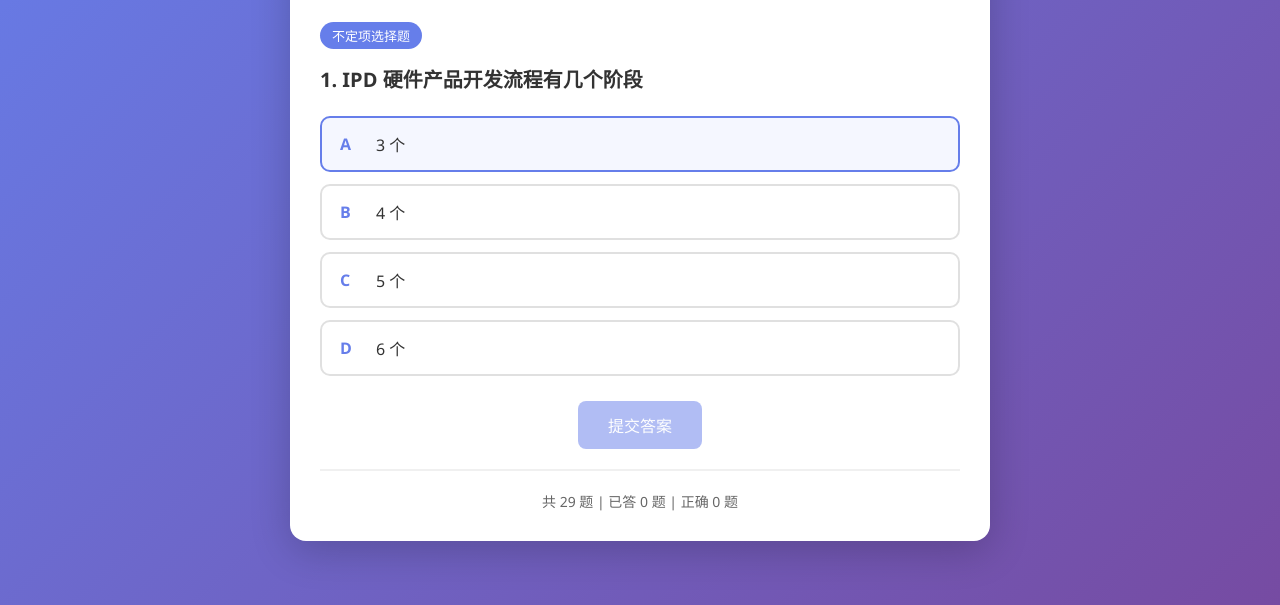
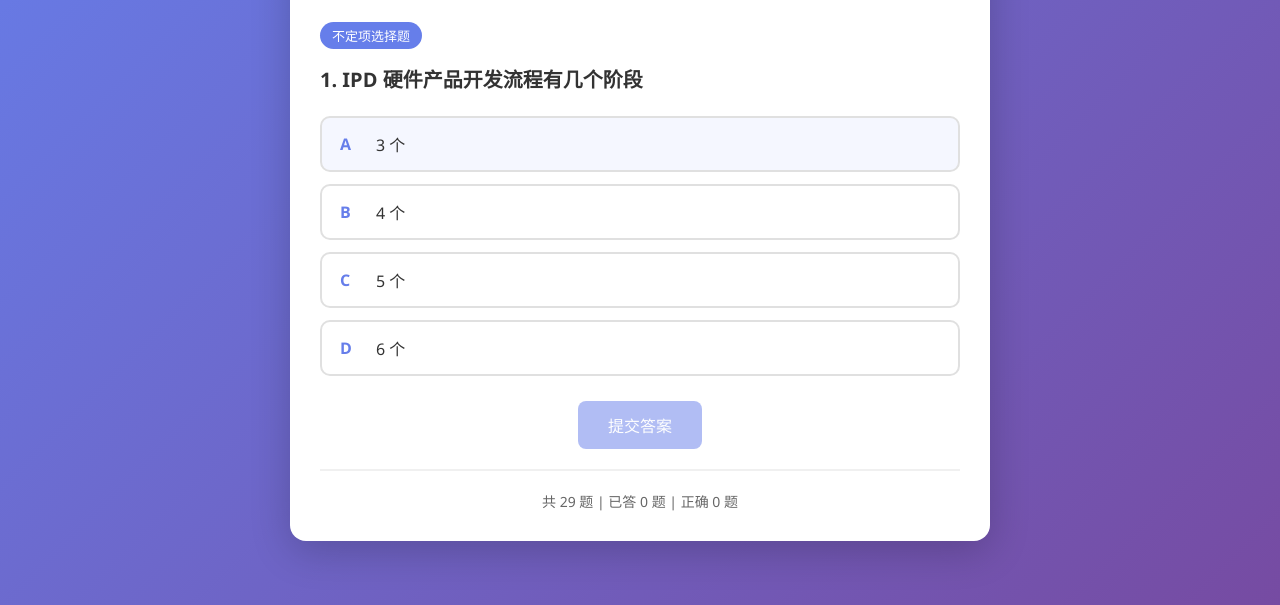
Before and after one commit to Iverson-bazi/quiz-site, a plain HTML site: page index.html in a window 1280 px wide. In both pictures the pointer is over the element 640 px from the left and 338 px from the top of the page. Shown: the part 195-800 px from the top of the page. Drawn offline with Linux system fonts and the light colour scheme.

Commit message:
更新 style.css

```diff
--- a/style.css
+++ b/style.css
@@ -83,8 +83,7 @@
     color: #333;
 }
 
-.option:hover {
-    border-color: #667eea;
+.option:not(.selected):hover {
     background: #f5f7ff;
 }
 
```
